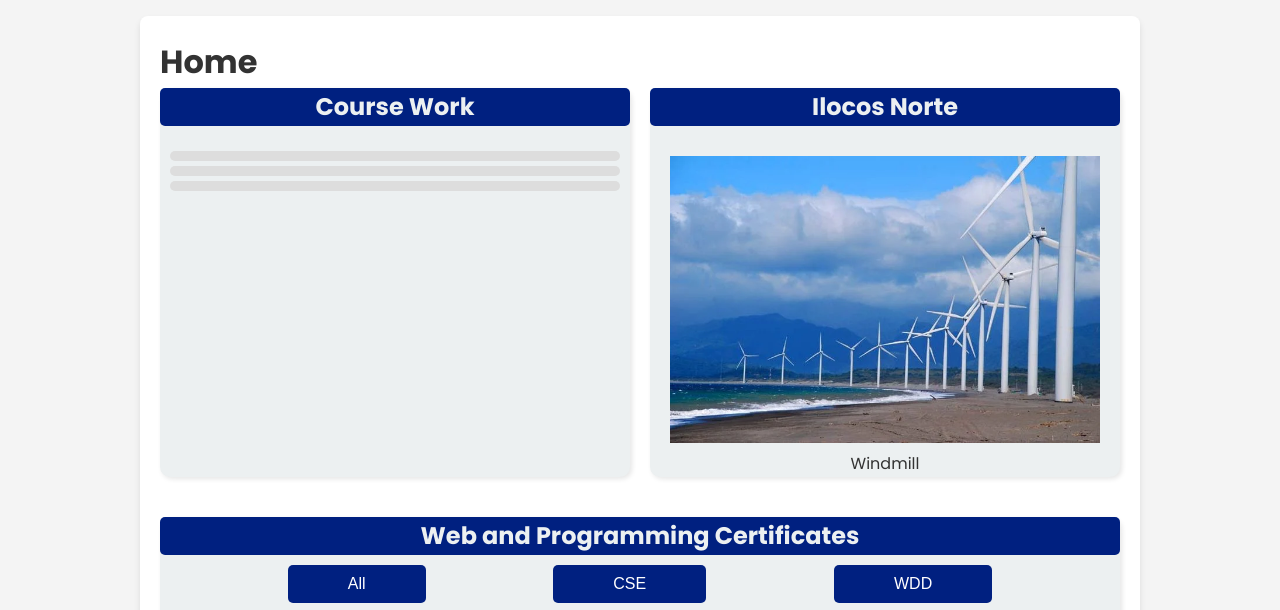
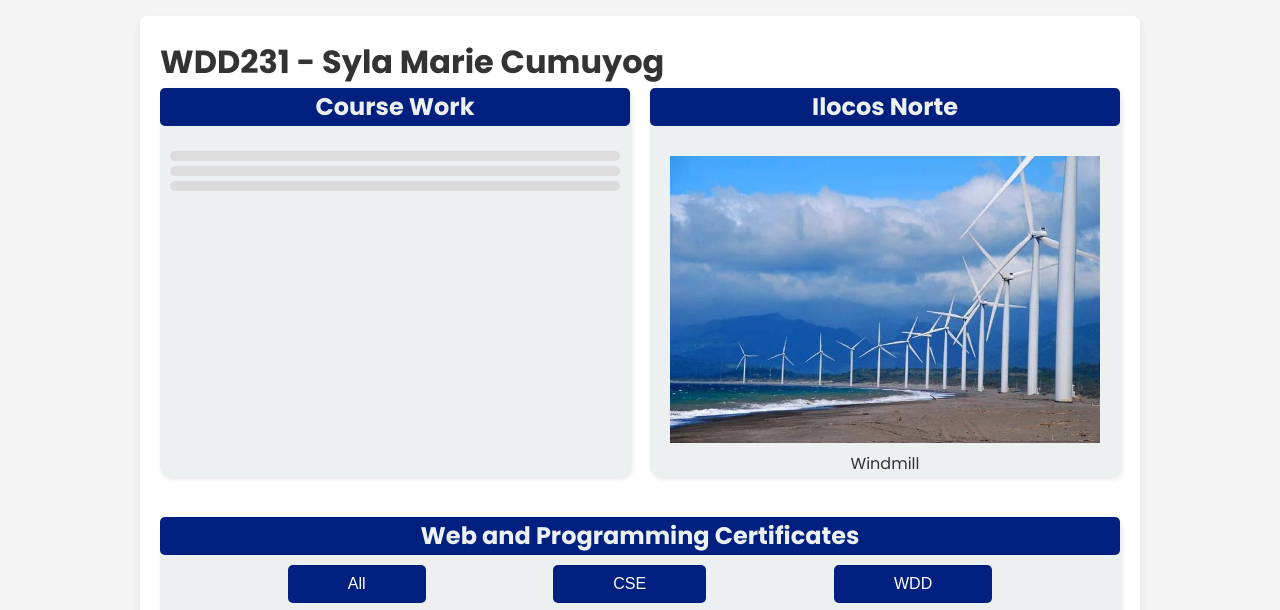
Before and after one commit to sylamarie/wdd231, a plain HTML site: page index.html in a window 1280 px wide. Shown: the part 145-755 px from the top of the page. Drawn offline with Linux system fonts and the light colour scheme.

Commit message:
page title

```diff
--- a/index.html
+++ b/index.html
@@ -34,7 +34,7 @@
 
 
     <main>
-        <h1>Home</h1>
+        <h1>WDD231 - Syla Marie Cumuyog</h1>
         <div class="main-container">
             <section class="coursework">
                 <h2>Course Work</h2>
```
